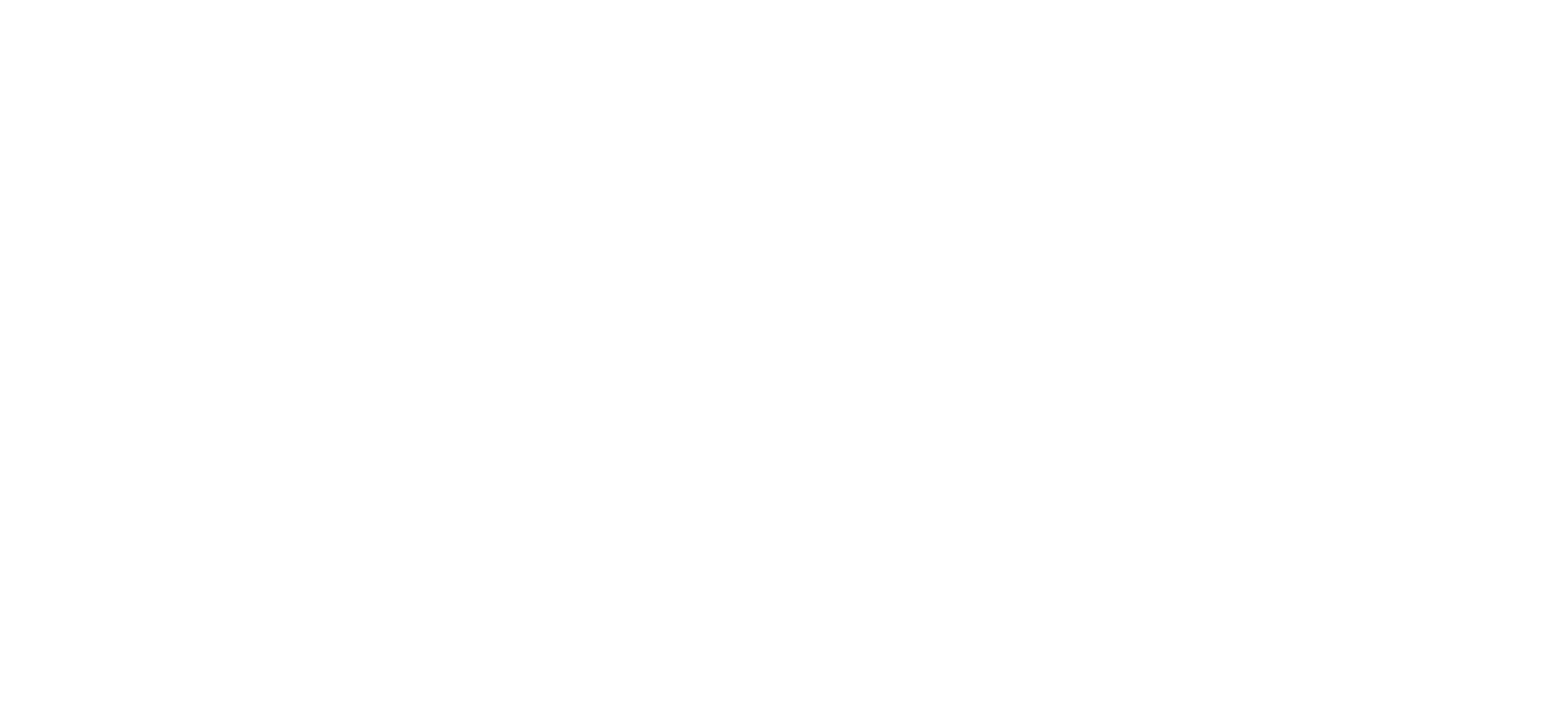
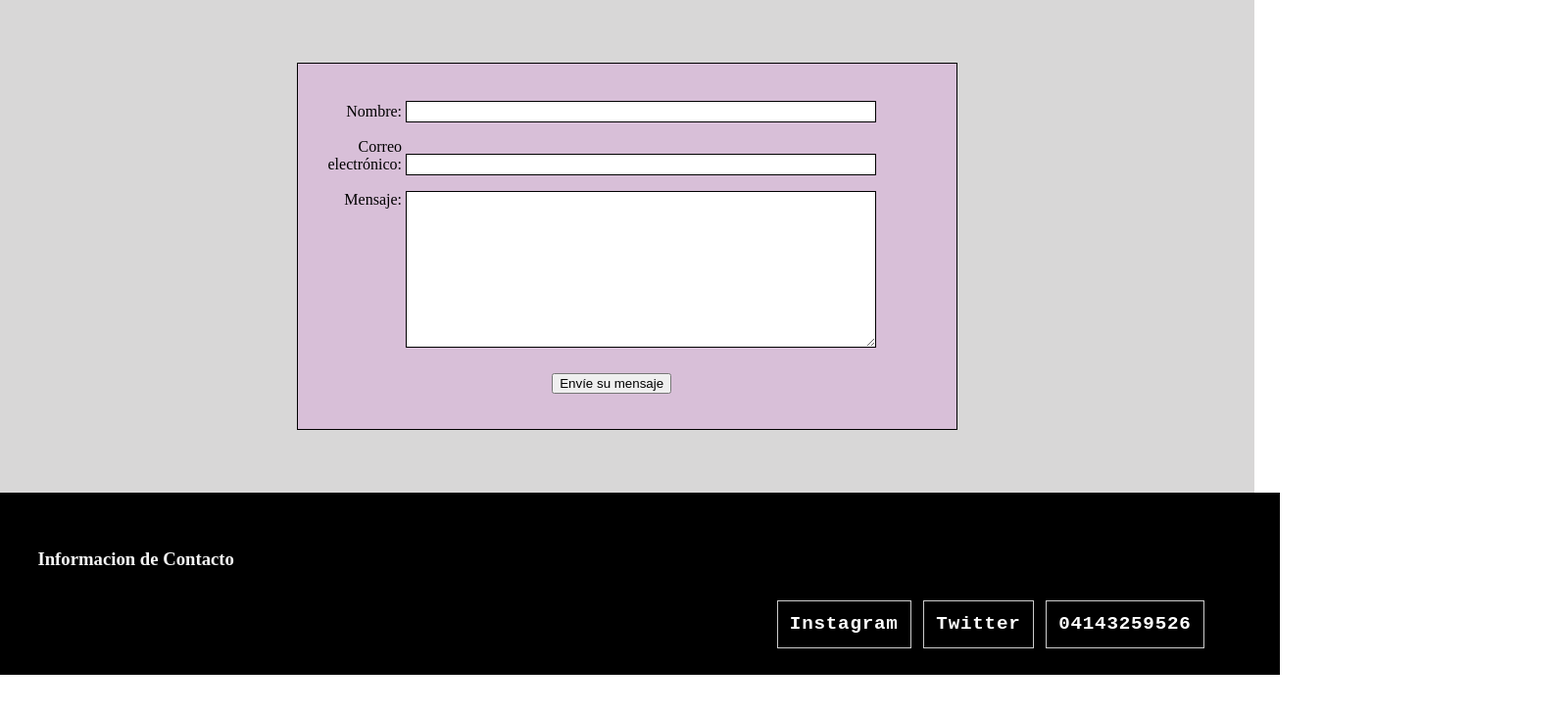
Before and after one commit to javifu00/MiniProyecto1, a plain HTML site: page index.html in a window 1280 px wide. Shown: the whole page at 98% size, 1600 px wide, since content can reach past the window. Drawn offline with Linux system fonts and the light colour scheme.

Commit message:
Primer adelanto

```diff
--- a/index.html
+++ b/index.html
@@ -7,6 +7,38 @@
     <LINK rel="stylesheet" href="style.css" type="text/css" media="screen">
 </head>
 <body>
+    <div class="contact-wrapper">
+        <div class="form-wrapper">
+            <form method="post" id="form-info">
+                <ul class="ul-contact">
+                    <li>
+                        <label for="name">Nombre:</label>
+                        <input type="text" id="name" name="user_name">
+                    </li>
+                    <li>
+                        <label for="mail">Correo electrónico:</label>
+                        <input type="mail" id="mail" name="user_mail">
+                    </li>
+                    <li>
+                        <label for="msg">Mensaje:</label>
+                        <textarea type="text" id="msg" name="user_message"></textarea>
+                    </li>
+                </ul>
+                <h2 class="button-send">
+                    <button onclick="mostrarDatos()" >Envíe su mensaje</button>
+
+                </h2>
+            </form>
+        </div>
+        <div class="social-media-wrapper">
+            <div class="informacion-contacto"><h3>Informacion de Contacto</h3></div>
+            <div class="social-media-links">
+                <a class="social-media-names" target="_isblank" href="https://www.instagram.com/javifu00/?hl=es">Instagram</a>
+                <a target="_isblank" href="https://twitter.com/javifu00">Twitter</a>
+                <a target="_isblank" href="https://api.whatsapp.com/send?phone=584143259526">04143259526</a>
+            </div>
+        </div>
+    </div>
 </body>
 </html>
 <script src= "main.js"></script>
--- a/main.js
+++ b/main.js
@@ -0,0 +1,23 @@
+function mostrarDatos(){
+    var datosVerificados = true;
+    var nombre = document.getElementById('name');
+    var correo = document.getElementById('mail');
+    var mensaje = document.getElementById('msg');
+    if (!correo.value.contains("@") && !correo.value.contains(".com")){
+        datosVerificados = false;
+    } else if (hasNumber(nombre.value)){
+        datosVerificados = false;
+    }
+
+    if (datosVerificados) {
+        console.log("Nombre: " + nombre.value + "\nCorreo electronico: " + correo.value + "\nMensaje: " + mensaje.value);
+        alert("Su mensaje ha sido enviado");
+    } else {
+        alert("Sus datos no son validos");
+    }
+
+}
+
+function hasNumber(myString) {
+    return /\d/.test(myString);
+}
--- a/style.css
+++ b/style.css
@@ -0,0 +1,108 @@
+body {
+    margin: 0;
+}
+
+.contact-wrapper {
+    padding-top: 5%;
+    width: 100%;
+    background-color: rgb(216, 215, 215);
+
+}
+
+.informacion-contacto{
+    width: 120%;
+    padding: 2%;
+}
+
+.social-media-wrapper {
+    color: whitesmoke;
+    width: 100%;
+    height: 20vh;
+    padding: 1%;
+    background-color: black;
+}
+
+.social-media-links {
+    color: whitesmoke;
+    font-family:'Courier New', Courier, monospace;
+    font-size: larger;
+    font-weight: 600;
+    letter-spacing: 0.8px;
+    width: 95%;
+    text-align: right;
+}
+
+a, .social-media-names {
+    color: white;
+    text-decoration: none;
+    padding: 1%;
+    justify-content: right;
+    border:  1px solid #CCC;
+}
+
+a:hover {
+    background-color: rgb(165, 128, 165);
+}
+
+.button-send{
+    margin-left: 38%;
+}
+
+.form-wrapper {
+    padding-bottom: 5%;
+}
+
+form {
+    margin: 0 auto;
+    width: 50%;
+    padding: 1em;
+    border: 1px solid #CCC;
+    background-color: thistle;
+    border: 1px solid black;
+    padding-top: 3%;
+}
+
+.ul-contact {
+    list-style: none;
+    padding: 0;
+    margin: 0;
+  }
+
+  form li + li {
+    margin-top: 1em;
+  }
+
+  label {
+    /* Tamaño y alineación uniforme */
+    display: inline-block;
+    width: 90px;
+    text-align: right;
+  }
+
+  input,
+  textarea {
+    /* Para asegurarse de que todos los campos de texto tienen la misma configuración de letra
+       Por defecto, las áreas de texto tienen un tipo de letra monoespaciada */
+    font: 1em sans-serif;
+
+    /* Tamaño uniforme del campo de texto */
+    width: 75%;
+    box-sizing: border-box;
+
+    /* Hacer coincidir los bordes del campo del formulario */
+    border: 1px solid black;
+  }
+
+  input:focus,
+  textarea:focus {
+    /* Destacado adicional para elementos que tienen el cursor */
+    border-color: #000;
+  }
+
+  textarea {
+    /* Alinear los campos de texto multilínea con sus etiquetas */
+    vertical-align: top;
+
+    /* Proporcionar espacio para escribir texto */
+    height: 10em;
+  }
```
